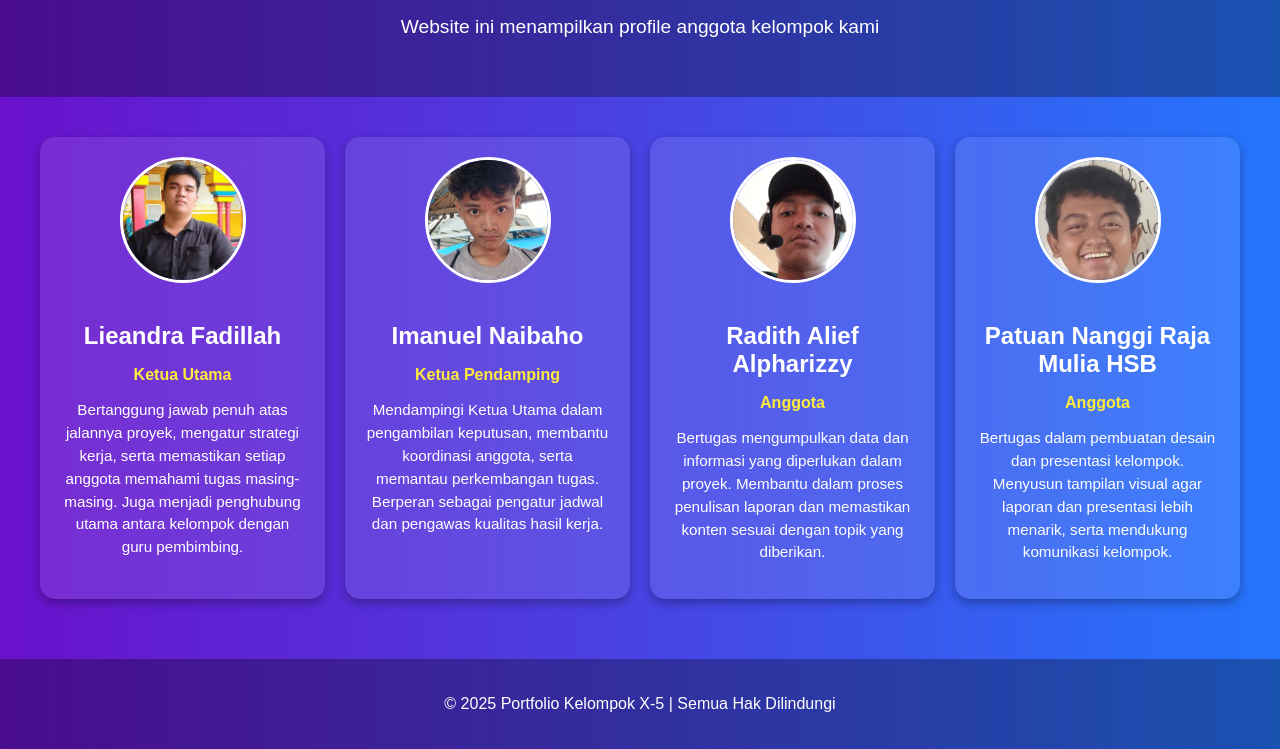
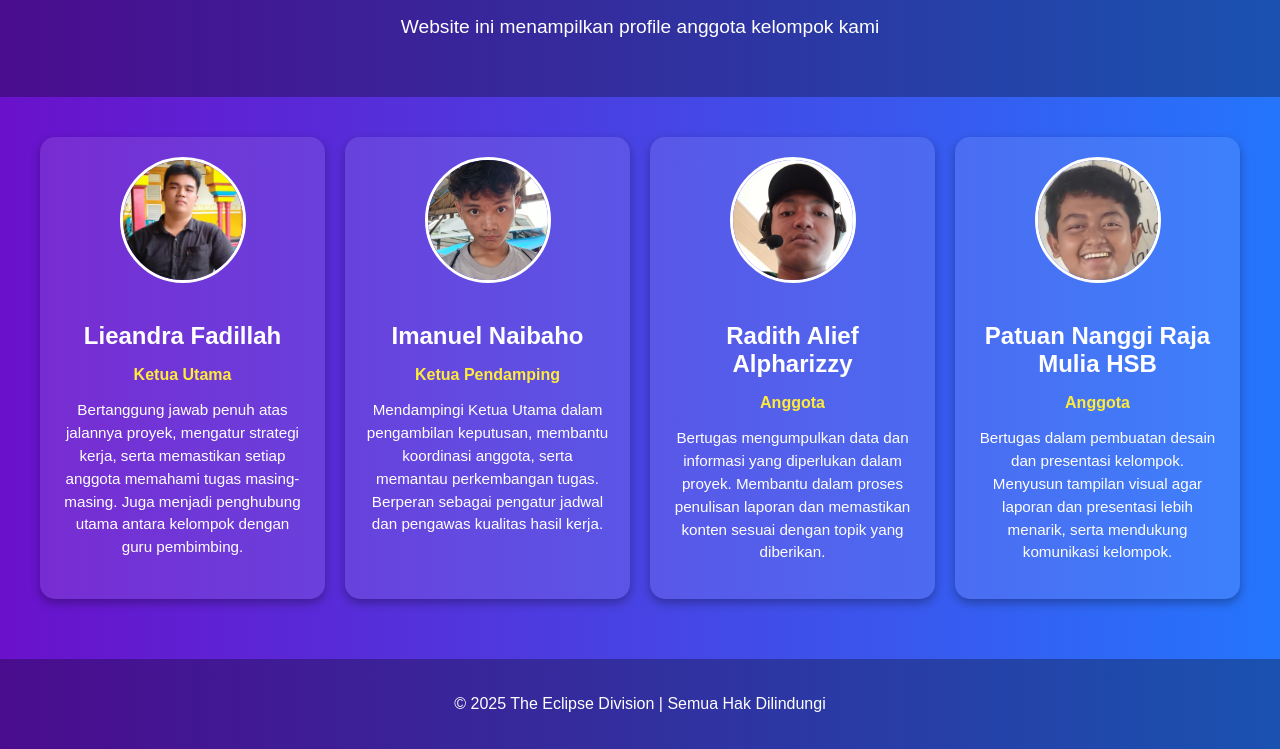
Before and after one commit to LittleGuy02/kelompok, a plain HTML site: page tugas.html in a window 1280 px wide. Shown: the part 88-837 px from the top of the page. Drawn offline with Linux system fonts and the light colour scheme.

Commit message:
Add files via upload

```diff
--- a/tugas.html
+++ b/tugas.html
@@ -124,7 +124,7 @@
   </div>
 
   <footer>
-    <p>© 2025 Portfolio Kelompok X-5 | Semua Hak Dilindungi</p>
+    <p>© 2025 The Eclipse Division | Semua Hak Dilindungi</p>
   </footer>
 
 </body>
```
